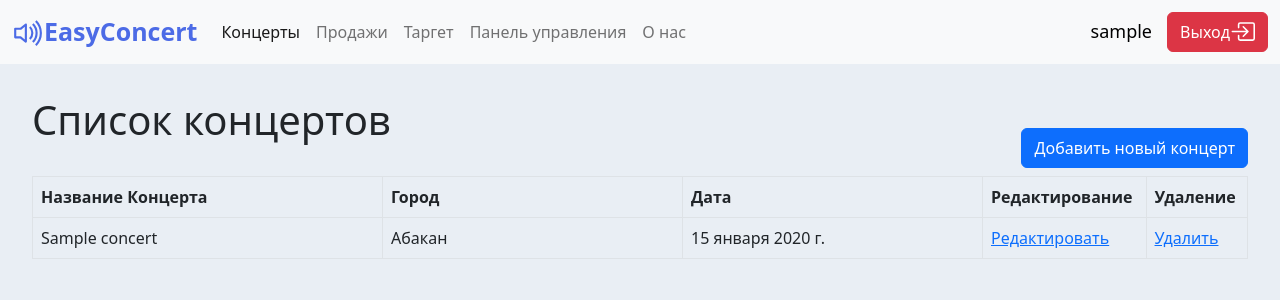
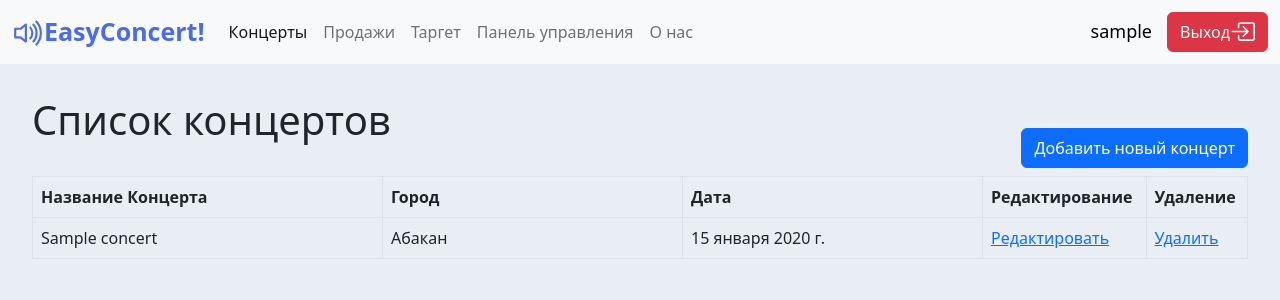
Before and after one commit to DrozdovRoman/ConcertWeb, a Django app: page /concert in a window 1280 px wide. Shown: the top 300 px of the page. Run offline with Django 4.2, Linux system fonts and the light colour scheme; a user stored in the database is signed in; tables that the repository leaves empty hold one stand-in row (values such as "Sample post"); parts of the project's set-up code (start-up, migrations or seed data) failed here and were passed over; some libraries are stand-ins or nearby versions.

```diff
--- a/app/core/templates/core/layout.html
+++ b/app/core/templates/core/layout.html
@@ -15,7 +15,7 @@
     <nav class="navbar navbar-expand-lg navbar-light bg-light">
         <div class="container-fluid">
             <img src = "{% static 'core/img/volume-up.svg'%}" alt="Логотип">
-            <a class="navbar-brand" href="/" style = 'color:#4c6be6; font-size: 25px; font-weight: 600;'>EasyConcert</a>
+            <a class="navbar-brand" href="/" style = 'color:#4c6be6; font-size: 25px; font-weight: 600;'>EasyConcert!</a>
             <button class="navbar-toggler" type="button" data-bs-toggle="collapse" data-bs-target="#navbarColor02" aria-controls="navbarColor02" aria-expanded="false" aria-label="Toggle navigation">
             <span class="navbar-toggler-icon"></span>
             </button>
--- a/app/django_project/settings.py
+++ b/app/django_project/settings.py
@@ -28,9 +28,9 @@ SECRET_KEY = environ.get('SECRET_KEY')
 
 # SECURITY WARNING: don't run with debug turned on in production!
 # DEBUG = True
-DEBUG = int(environ.get('DEBUG', default=0))
+DEBUG = int(environ.get('DEBUG', default= 0))
 
-ALLOWED_HOSTS = []
+ALLOWED_HOSTS = ['*']
 # ALLOWED_HOSTS = environ.get('ALLOWED_HOSTS').split(' ')
 
 
--- a/docker-compose.yml
+++ b/docker-compose.yml
@@ -18,7 +18,6 @@ services:
     volumes:
       - postgres_volume:/var/lib/postgresql/data/
     environment:
-
       - POSTGRES_USER=django_user
       - POSTGRES_PASSWORD=django_password
       - POSTGRES_DB=django_db
```
Also changed, not shown: 1 other file.
